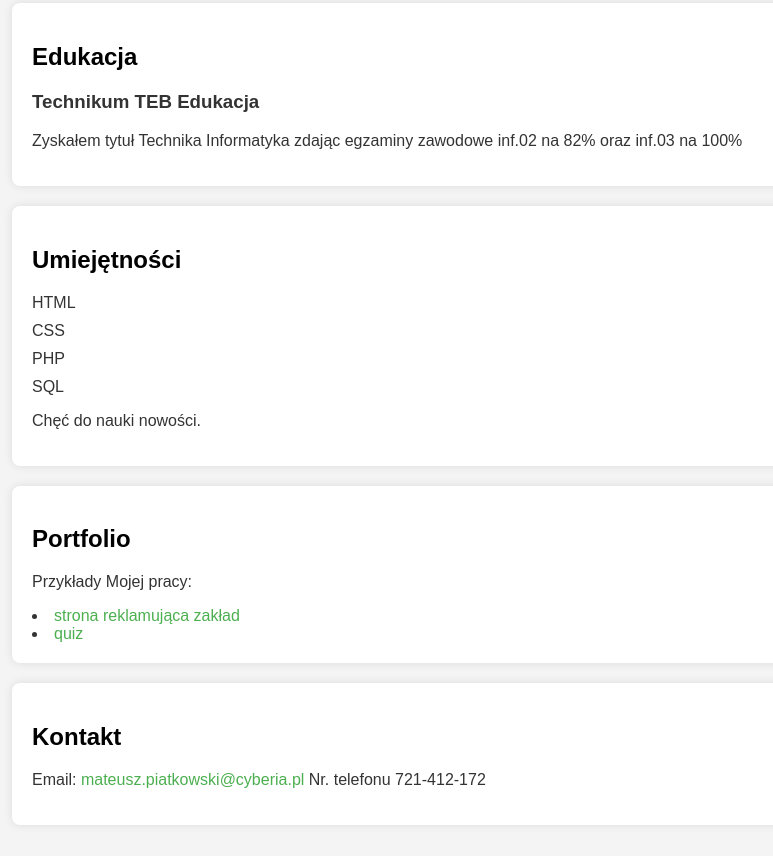
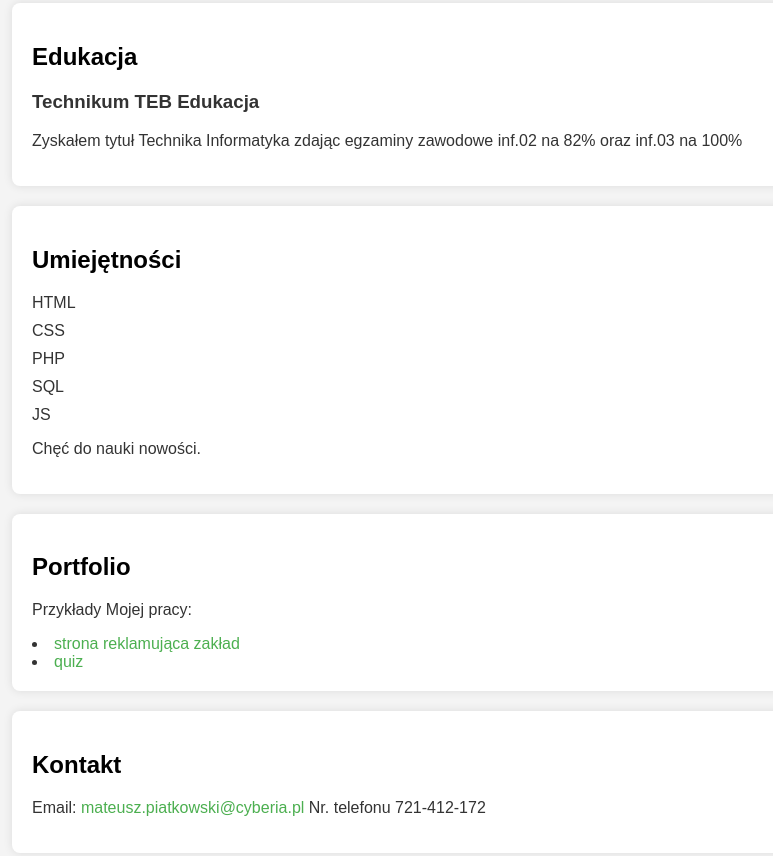
Before and after one commit to ojiro1/CV, a plain HTML site: page index.html in a window 1280 px wide. Shown: the part 1029-1885 px from the top of the page, without its empty margins (228-1001 px from the left). Drawn offline with Linux system fonts and the light colour scheme.

Commit message:
Update index.html

```diff
--- a/index.html
+++ b/index.html
@@ -44,6 +44,7 @@
                 <li>CSS</li>
                 <li>PHP</li>
                 <li>SQL</li>
+                <li>JS</li>
                 <p>Chęć do nauki nowości.</p>
             </ul>
         </div>
```
